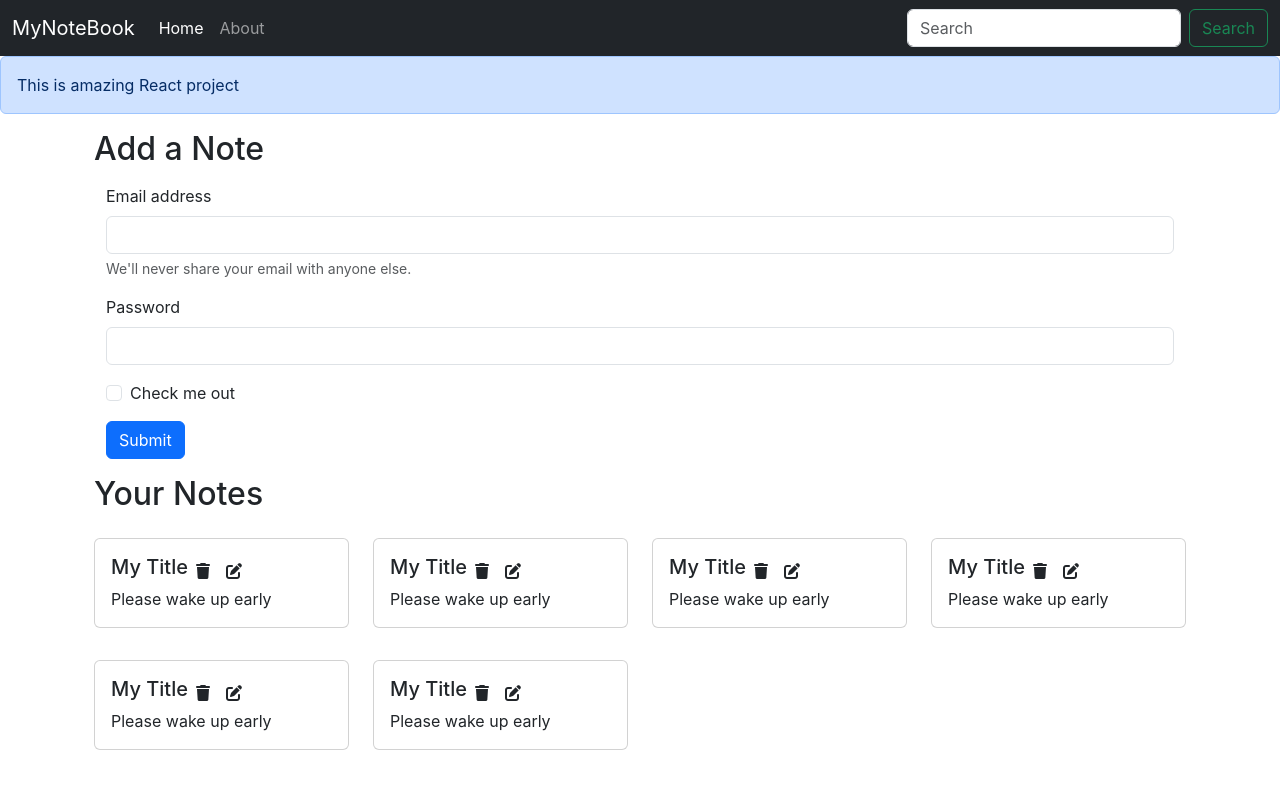
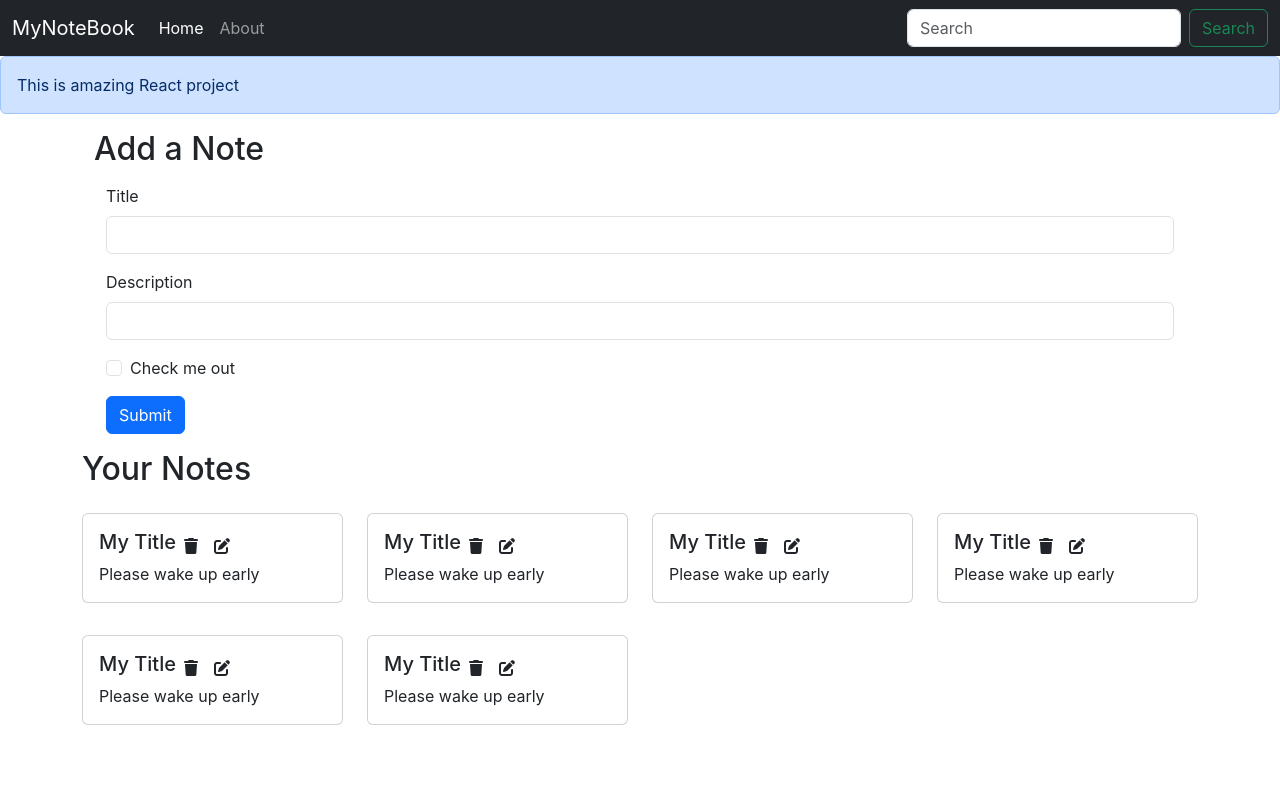
Before and after one commit to Tuhin114/MyNoteBook-Frontend, a React (Create React App) app: page /home in a window 1280 px wide. Shown: the top 788 px of the page. Built offline with nearby package versions, Linux system fonts and the light colour scheme.

Commit message:
Adding AddNote functionailty

```diff
--- /dev/null
+++ b/src/components/AddNote.js
@@ -0,0 +1,72 @@
+import React, { useContext, useState } from "react";
+import noteContext from "../context/notes/NoteContext";
+
+const AddNote = () => {
+  const context = useContext(noteContext);
+  const { addNote } = context;
+  const [note, setNote] = useState({
+    title: "",
+    descriptionription: "",
+    tag: "default",
+  });
+  const handleClick = (e) => {
+    e.preventDefault();
+    addNote(note.title, note.description, note.tag);
+  };
+  const onChange = (e) => {
+    setNote({ ...note, [e.target.name]: e.target.value });
+  };
+  return (
+    <div className="container my-3">
+      <h2>Add a Note</h2>
+      <div className="container my-3">
+        <form className="my-3">
+          <div className="mb-3">
+            <label htmlFor="title" className="form-label">
+              Title
+            </label>
+            <input
+              type="text"
+              className="form-control"
+              id="title"
+              name="title"
+              aria-describedby="emailHelp"
+              onChange={onChange}
+            />
+          </div>
+          <div className="mb-3">
+            <label htmlFor="description" className="form-label">
+              Description
+            </label>
+            <input
+              type="text"
+              className="form-control"
+              id="description"
+              name="description"
+              onChange={onChange}
+            />
+          </div>
+          <div className="mb-3 form-check">
+            <input
+              type="checkbox"
+              className="form-check-input"
+              id="exampleCheck1"
+            />
+            <label className="form-check-label" htmlFor="exampleCheck1">
+              Check me out
+            </label>
+          </div>
+          <button
+            type="submit"
+            className="btn btn-primary"
+            onClick={handleClick}
+          >
+            Submit
+          </button>
+        </form>
+      </div>
+    </div>
+  );
+};
+
+export default AddNote;
--- a/src/components/Alert.js
+++ b/src/components/Alert.js
@@ -2,7 +2,7 @@
 
 const Alert = (props) => {
   return (
-    <div class="alert alert-primary" role="alert">
+    <div className="alert alert-primary" role="alert">
       {props.message}
     </div>
   );
--- a/src/components/Home.js
+++ b/src/components/Home.js
@@ -4,49 +4,7 @@
 
 const Home = () => {
   return (
-    <div className="container my-3">
-      <h2>Add a Note</h2>
-      <div className="container my-3">
-        <form className="my-3">
-          <div className="mb-3">
-            <label htmlFor="exampleInputEmail1" className="form-label">
-              Email address
-            </label>
-            <input
-              type="email"
-              className="form-control"
-              id="exampleInputEmail1"
-              aria-describedby="emailHelp"
-            />
-            <div id="emailHelp" className="form-text">
-              We'll never share your email with anyone else.
-            </div>
-          </div>
-          <div className="mb-3">
-            <label htmlFor="exampleInputPassword1" className="form-label">
-              Password
-            </label>
-            <input
-              type="password"
-              className="form-control"
-              id="exampleInputPassword1"
-            />
-          </div>
-          <div className="mb-3 form-check">
-            <input
-              type="checkbox"
-              className="form-check-input"
-              id="exampleCheck1"
-            />
-            <label className="form-check-label" htmlFor="exampleCheck1">
-              Check me out
-            </label>
-          </div>
-          <button type="submit" className="btn btn-primary">
-            Submit
-          </button>
-        </form>
-      </div>
+    <div>
       <Notes />
     </div>
   );
--- a/src/components/Notes.js
+++ b/src/components/Notes.js
@@ -2,17 +2,21 @@
 import React, { useContext } from "react";
 import noteContext from "../context/notes/NoteContext";
 import Noteitem from "./Noteitem";
+import AddNote from "./AddNote";
 
 const Notes = () => {
   const context = useContext(noteContext);
-  const { notes, setNotes } = context;
+  const { notes, addNote } = context;
   return (
+    <>
+      <AddNote />
       <div className="row my-3">
         <h2>Your Notes</h2>
         {notes.map((note) => {
           return <Noteitem key={note._id} note={note} />;
         })}
       </div>
+    </>
   );
 };
 
--- a/src/context/notes/NoteState.js
+++ b/src/context/notes/NoteState.js
@@ -61,8 +61,28 @@
 
   const [notes, setNotes] = useState(initialNotes);
 
+  //Add a note
+  const addNote = (title, description, tag) => {
+    //TODO: API CALL
+    console.log("Adding a new note");
+    const note = {
+      _id: "653786fc163e1c653ce67082a",
+      user: "65361f77a3f193c3dab2a36bd",
+      title: title,
+      description: description,
+      tag: tag,
+      date: "2023-10-24T08:57:32.215Z",
+      __v: 0,
+    };
+    setNotes(notes.concat(note));
+  };
+  //Delete a note
+  const deleteNote = (id) => {};
+  //Edit a note
+  const editNote = (id) => {};
+
   return (
-    <NoteContext.Provider value={{ notes, setNotes }}>
+    <NoteContext.Provider value={{ notes, addNote, deleteNote, editNote }}>
       {props.children}
     </NoteContext.Provider>
   );
```
Lines whose indentation alone changed are shown as unchanged.
